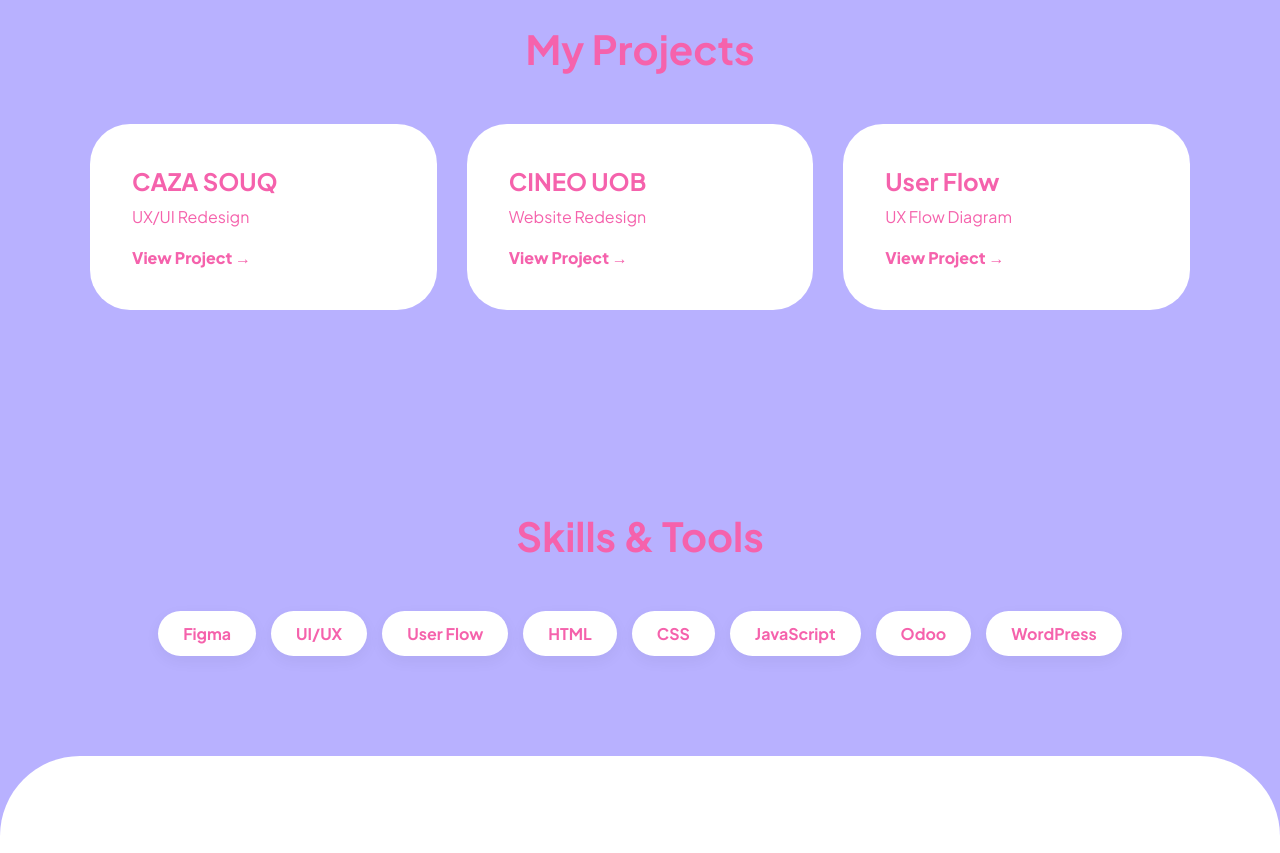
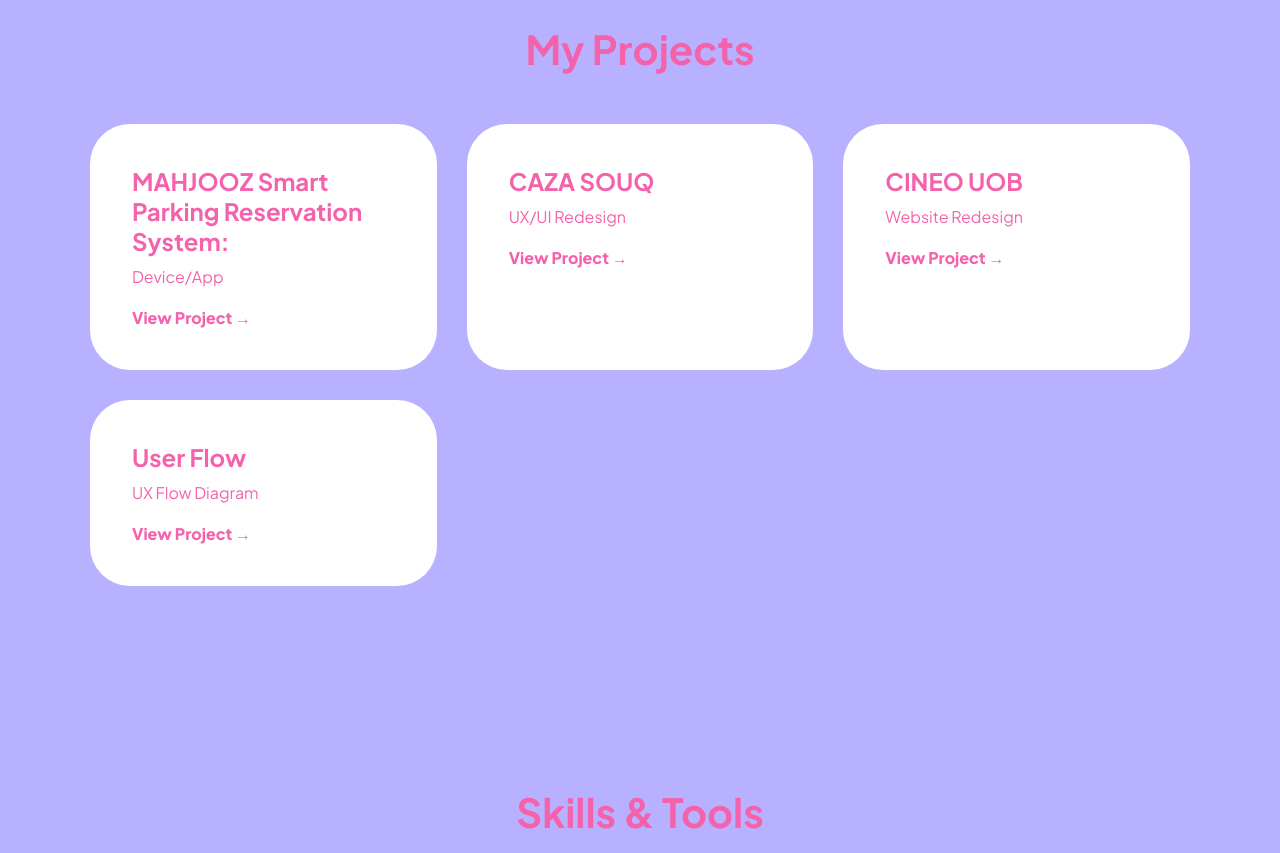
Before and after one commit to asmaaalgashsh-cmd/asma.portfolio, a plain HTML site: page index.html in a window 1280 px wide. Shown: the part 1180-2033 px from the top of the page. Drawn offline with Linux system fonts and the light colour scheme; a web font is replaced by a local one.

Commit message:
index.html

```diff
--- a/index.html
+++ b/index.html
@@ -52,6 +52,11 @@
     <section id="projects" class="container section">
         <h2 class="section-title">My Projects</h2>
         <div class="projects-grid">
+            <div class="project-card">
+                <h3>MAHJOOZ Smart Parking Reservation System:</h3>
+                <p>Device/App</p>
+                <a href="index1.html" target="_blank">View Project →</a>
+            </div>
             <div class="project-card">
                 <h3>CAZA SOUQ</h3>
                 <p>UX/UI Redesign</p>
```
